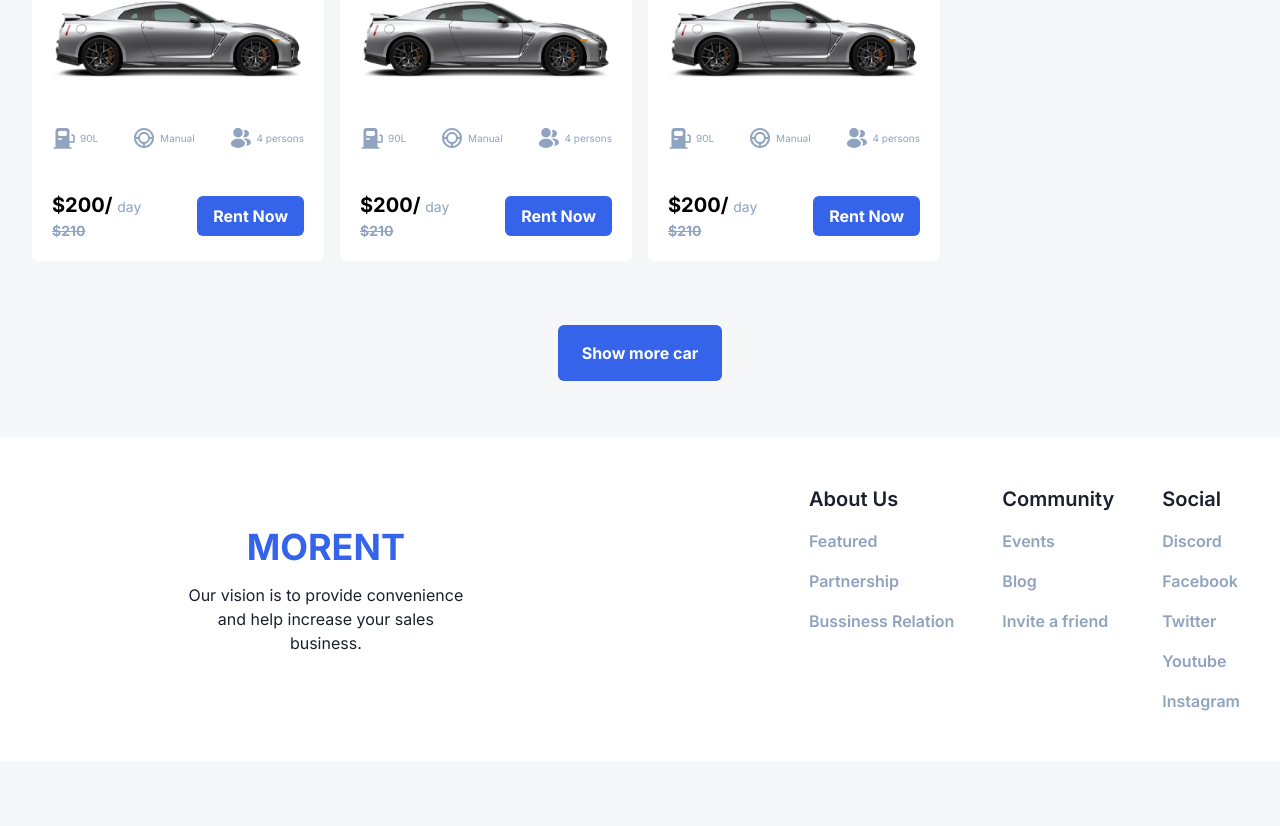
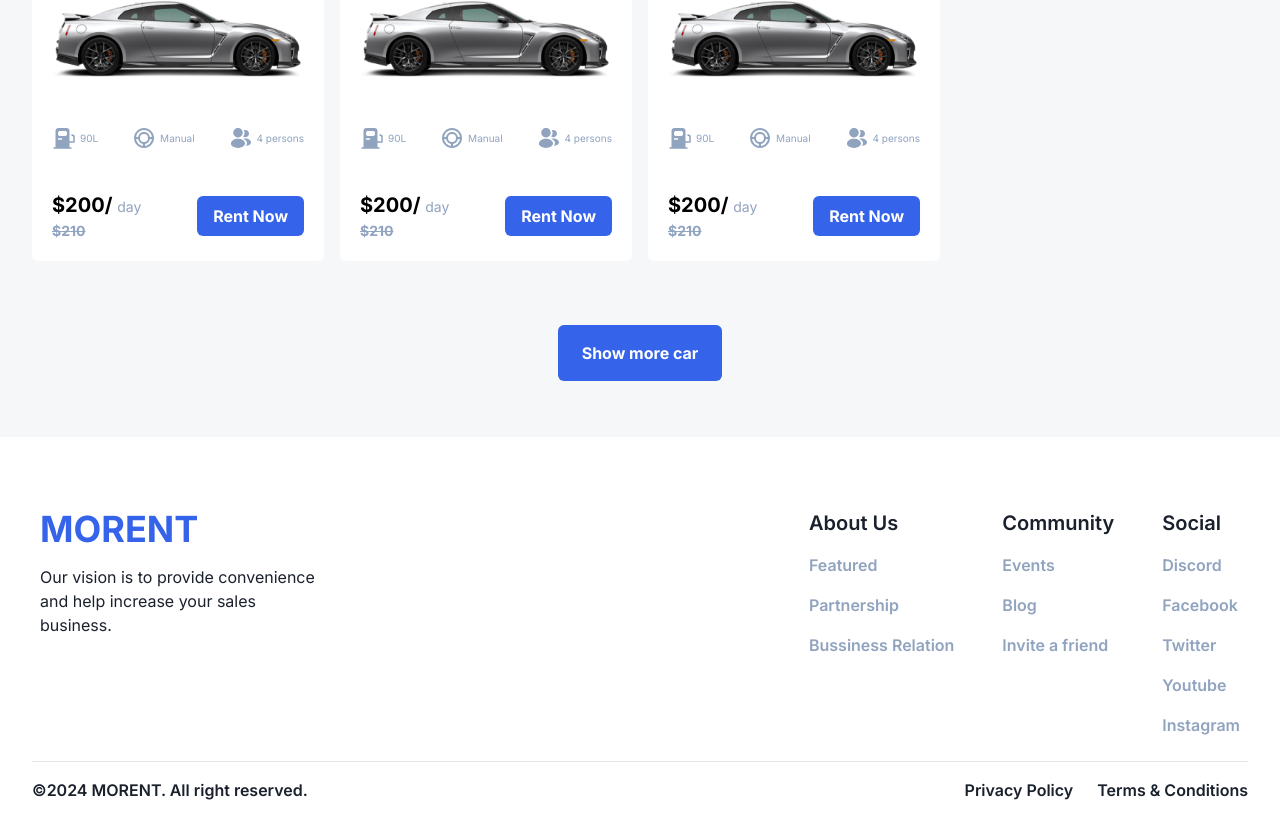
Before and after one commit to ShivaRajBadu/vehicle_rental, a Next.js app: page / in a window 1280 px wide. Shown: the part 1487-2313 px from the top of the page. Before the commit the page ends 2248 px from the top, so only its background shows below. Built offline with nearby package versions, Linux system fonts and the light colour scheme.

Commit message:
layout - home page layout and responsive finish

```diff
--- a/src/components/Footer.tsx
+++ b/src/components/Footer.tsx
@@ -57,19 +57,19 @@ function Footer() {
     },
   ];
   return (
-    <div className="bg-[color:var(--white)] py-12">
+    <div className="bg-[color:var(--white)] pt-12 ">
       <Wrapper>
-        <div className="flex flex-col gap-6 items-center md:flex-row px-2 justify-between">
-          <div className="text-center">
+        <div className="flex flex-col gap-6 max-md:items-center md:flex-row px-2 py-6 justify-between">
+          <div className="max-md:text-center ">
             <h1 className="text-[color:var(--primary-dark-500)] text-4xl font-[700]">
               MORENT
             </h1>
-            <p className="text-[16px] py-4 text-[color:var(--secondary-dark-500)] max-w-[50%] mx-auto">
+            <p className="text-[16px] py-4 text-[color:var(--secondary-dark-500)] max-w-[50%] max-md:mx-auto">
               Our vision is to provide convenience and help increase your sales
               business.
             </p>
           </div>
-          <div className="flex flex-wrap gap-12">
+          <div className="flex max-md:flex-wrap gap-12">
             {/* About us */}
             <div>
               <h2 className="text-[color:var(--secondary-dark-500)] text-xl font-[600]">
@@ -120,6 +120,20 @@ function Footer() {
             </div>
           </div>
         </div>
+        <hr />
+        <div className="flex justify-center md:justify-between pt-4 pb-6 flex-wrap gap-4 items-center">
+          <p className="text-[16px] text-[color:var(--secondary-dark-500)] font-semibold">
+            &copy;{new Date().getFullYear()} MORENT. All right reserved.
+          </p>
+          <ul className="flex  gap-6">
+            <li className="text-[16px] font-semibold text-[color:var(--secondary-dark-500)]">
+              Privacy Policy
+            </li>
+            <li className="text-[16px] font-semibold text-[color:var(--secondary-dark-500)]">
+              Terms & Conditions
+            </li>
+          </ul>
+        </div>
       </Wrapper>
     </div>
   );
```
